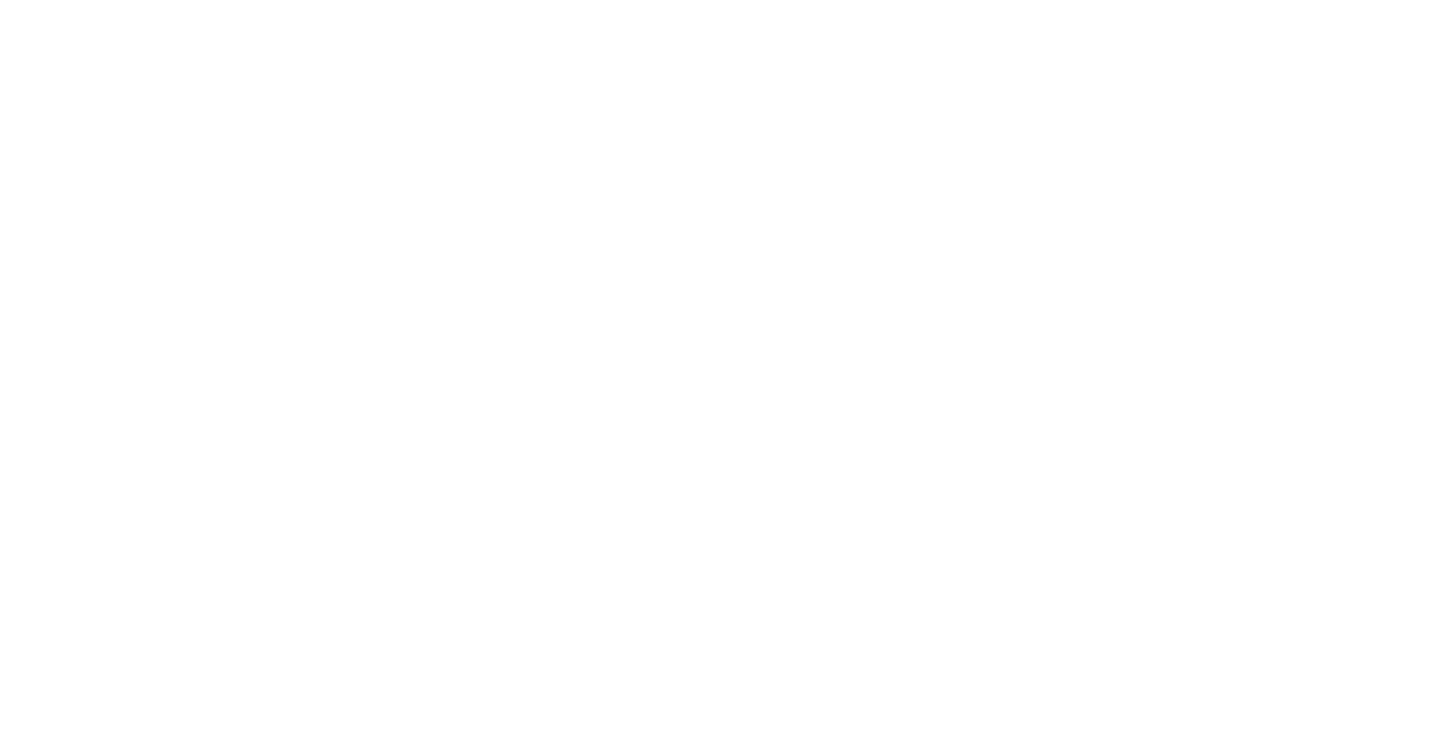
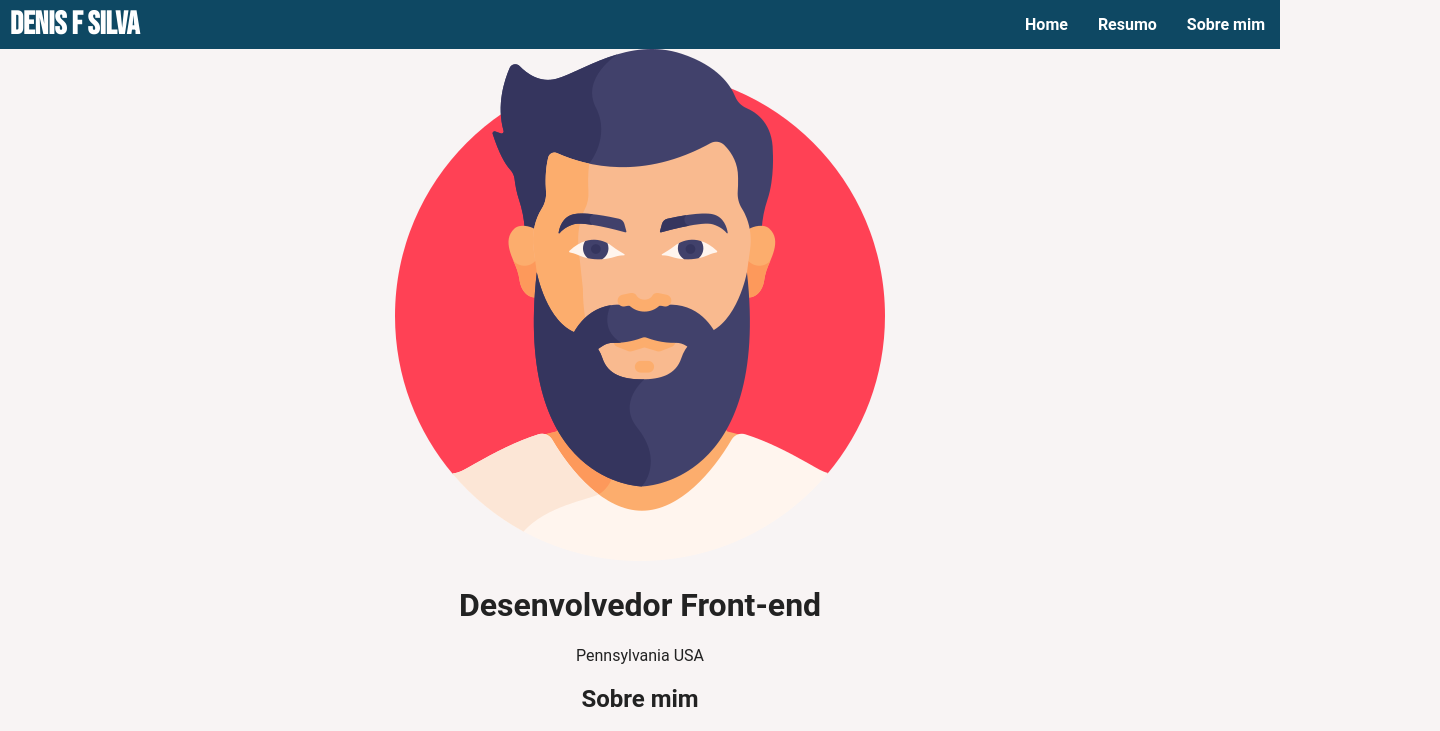
Before and after one commit to Xaxinim/Portifolio, a plain HTML site: page index.html in a window 1280 px wide. Shown: the top 731 px of the page, 1440 px wide, since content can reach past the window. Drawn offline with Linux system fonts and the light colour scheme.

Commit message:
NavBar criada
15/02/2023

```diff
--- a/index.html
+++ b/index.html
@@ -6,10 +6,67 @@
     <meta name="viewport" content="width=device-width, initial-scale=1.0">
     <title>Portifolio DENIS.</title>
 
+<!--Favicons Personalizados-->
     <link rel="stylesheet" href="./style/design.css">
-    <link rel="shortcut icon" href="" type="image/x-icon">
+    <link rel="shortcut icon" href="./images/favicon16x16.png" type="image/x-icon">
+    <link rel="shortcut icon" href="./images/favicon32x32.png" type="image/x-icon">
+    <link rel="shortcut icon" href="./images/favicon96x96.png" type="image/x-icon">
+
+<!--CSS externo que carrega fontes diretamente do Google-->
+    <link rel="preconnect" href="https://fonts.googleapis.com">
+  <link rel="preconnect" href="https://fonts.gstatic.com" crossorigin>
+  <link href="https://fonts.googleapis.com/css2?family=Bebas+Neue&display=swap" rel="stylesheet">
 </head>
+
 <body>
 
+    <!--Container da barra de navegação do site-->
+    <nav>
+        <ul class="nav">
+            <li class="name"><a href="index.html">Denis F Silva</a> </li>
+            <li><a href="index.html">Home</a></li>
+            <li><a href="#resumo">Resumo</a></li>
+            <li><a href="#sobre-mim">Sobre mim</a></li>
+        </ul>
+    </nav>
+
+<!--Cabeçalho da página com a imagem e titulo-->
+   <header>
+        <img src="./images/framed-profile-pic-lionhead.png" alt="MultiFaceted Lion" class="profile-image">
+        <h1 class="tag name">Desenvolvedor Front-end</h1>
+        <p class="tag location">Pennsylvania USA</p>
+   </header>
+
+<!--Parte Principal do site com 2 seções-->
+   <main class="flex">
+        <section class="home">
+            <h2>Sobre mim</h2>
+            <img src="./images/121057650_1287361498269540_4590839443260671091_n.jpg" alt="Minha primeira vez em Nova York">
+            <p>Lorem ipsum dolor, sit amet consectetur adipisicing elit. Quod, accusantium laborum dolorem est labore, tempore, fugit et officiis eveniet quasi deserunt earum optio impedit nostrum fugiat tempora perferendis nulla. Placeat.</p>
+            <p>Lorem ipsum dolor sit amet consectetur adipisicing elit. Expedita sunt sint rerum non, exercitationem nihil ullam quasi consequuntur et aut, tempore laborum. Nemo, velit. Mollitia vitae in tempore consequuntur tenetur?</p>
+            <p>Lorem ipsum dolor sit amet consectetur adipisicing elit. Quas voluptatum molestias quaerat vero blanditiis nobis alias fugiat vitae rerum, harum perferendis id provident laudantium minima repellendus qui ducimus amet labore!</p>
+        </section>
+
+        <section class="home">
+            <h2>Destaques</h2>
+            <h3 class="goals">Habilidades</h3>
+            <p>Lorem ipsum dolor sit amet consectetur, adipisicing elit. Deleniti quibusdam id laboriosam quaerat sint ad, est vel nesciunt at. Provident, perferendis voluptatem. Vitae, nulla velit. Magni numquam rem neque nihil?</section>
+             <h3 class="goals">Cursos</h3>
+             <p>Lorem ipsum dolor sit amet consectetur adipisicing elit. Totam perferendis obcaecati necessitatibus! Tenetur provident facilis ipsa sint dolorem quisquam cumque amet vero voluptate? Praesentium exercitationem facere mollitia aperiam repellat beatae?</p>
+             <h3 class="goals">Termos de uso</h3>
+             <p>Lorem ipsum dolor sit amet consectetur adipisicing elit. Consequatur amet quibusdam maxime nostrum ut laborum nobis quod autem doloribus ea ipsum sint tempora sit voluptatum, provident cupiditate at molestias ex.</p>
+        </section>
+   </main>
+<!--Rodapé do site com lista de redes sociais-->
+   <footer>
+        <ul>
+            <li><a target="_blank" href="https://github.com/Xaxinim/">Github</a></li>
+            <li><a target="_blank" href="https://www.instagram.com/ofc_denis/">Instagran</a></li>
+            <li><a target="_blank" href="https://www.facebook.com/profile.php?id=100009871056925">Facebook</a></li>
+        </ul>
+   </footer>
+
+   <!--parágra extra para copyright-->
+   <p class="copyright">Copyright 2023, Peterson Alves & Denis Franças</p>
 </body>
 </html>
--- a/style/design.css
+++ b/style/design.css
@@ -0,0 +1,82 @@
+/*Configuração Global do Layout*/
+*{
+    box-sizing: border-box;
+}
+
+body{
+    margin: 0;
+    padding: 0;
+    text-align: center;
+    font-family: 'Roboto', sans-serif;
+    color: #222;
+    background-color: #f8f4f4;
+}
+
+/*Estilo dos links*/
+a{
+    text-decoration: none;
+    color: #ffffff;
+}
+
+/*Design das seções (tags section)*/
+
+nav{
+    width: 100%;
+    background-color: #0e4863;
+}
+
+.nav{
+    display:flex;
+    justify-content: space-around;
+    font-weight: 700;
+    list-style-type: none;
+    margin: 0 auto;
+    padding: 0;
+}
+
+.nav .name{
+    display: block;
+    width: 50%;
+    margin-right: auto;
+    color: #F6C545;
+    font-family:  'Bebas Neue', cursive;
+    font-size: 2em;
+    padding-top: 5px;
+    text-align: left;
+    padding-left: 10px;
+
+}
+
+.nav .name a{
+    color: #fff;
+}
+
+.nav .name a:hover{
+    color: #ff0037;
+}
+
+.nav li:nth-child(2) {
+    padding: 15px;
+    color: white;
+  }
+
+  .nav li:nth-child(3) {
+    padding: 15px;
+    color: white;
+  }
+
+  .nav li:nth-child(4) {
+    padding: 15px;
+    color: white;
+  }
+
+.nav a{
+    transition: all .5s;
+}
+
+.nav a:hover{
+    color: #F6C545;
+}
+a:active{
+    color:#F6C545;
+}
```
Also changed, not shown: images/121057650_1287361498269540_4590839443260671091_n.jpg (added).
